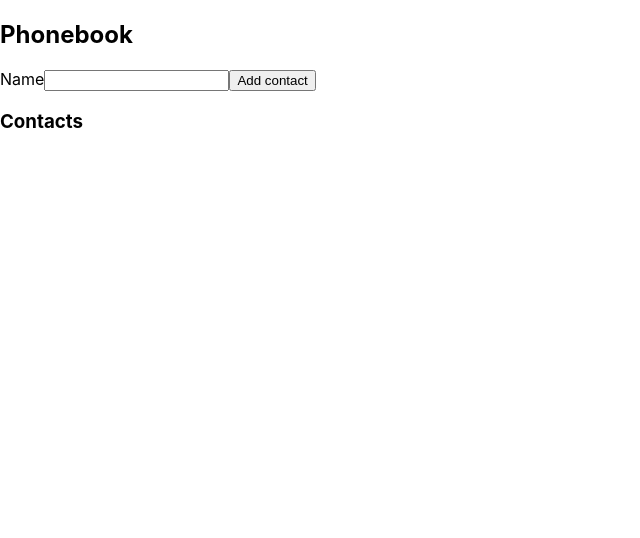
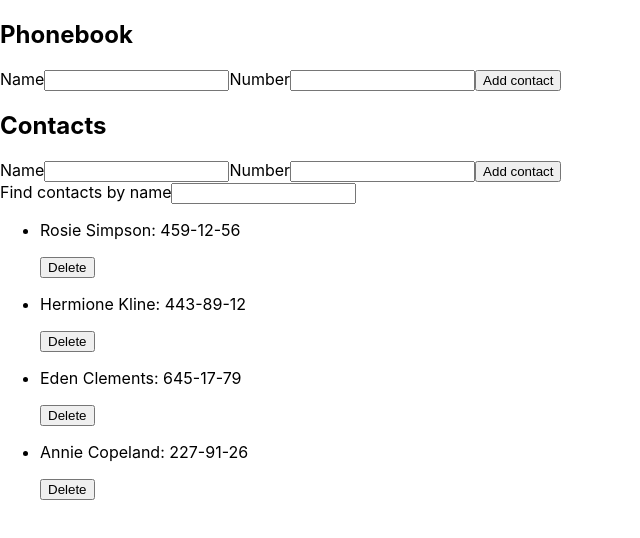
Before and after one commit to Maksym-Ocheretniuk/goit-react-hw-02-phonebook, a React (Create React App) app: page / in a window 1280 px wide. Shown: the top 538 px of the page, without its empty margins (0-640 px from the left). Built offline with nearby package versions, Linux system fonts and the light colour scheme.

Commit message:
update structure

```diff
--- a/src/components/App.jsx
+++ b/src/components/App.jsx
@@ -1,48 +1,60 @@
 import { Component } from 'react';
+import { nanoid } from 'nanoid';
+
 import { ContactList } from './ContactList/ContactList';
+import { Filter } from './Filter/Filter';
+import { ContactForm } from './ContactForm/ContactForm';
 
 export class App extends Component {
   state = {
-    contacts: [],
-    name: '',
+    contacts: [
+      { id: 'id-1', name: 'Rosie Simpson', number: '459-12-56' },
+      { id: 'id-2', name: 'Hermione Kline', number: '443-89-12' },
+      { id: 'id-3', name: 'Eden Clements', number: '645-17-79' },
+      { id: 'id-4', name: 'Annie Copeland', number: '227-91-26' },
+    ],
+    filter: '',
   };
 
-  handleChange = e => {
-    this.setState({ name: e.target.value });
+  changeFilter = e => {
+    this.setState({ ...this.state, filter: e.target.value });
   };
 
-  handleNameSubmit = e => {
-    e.preventDefault();
-    // console.log(this.state)
-    this.reset();
+  deleteContact = contactId => {
+    this.setState(prevState => ({
+      contacts: prevState.contacts.filter(contact => contact.id !== contactId),
+    }));
   };
 
-  reset = () => {
-    this.setState({ contacts: [] });
+  formSubmitHandler = data => {
+    const { contacts } = this.state;
+    const newContact = { ...data, id: nanoid() };
+    this.setState({ contacts: [...contacts, newContact] });
   };
 
   render() {
-    const { contacts, name } = this.state;
+    const { contacts, filter } = this.state;
+    const normalizedFilter = filter.toLowerCase();
+    const visibleContacts = contacts.filter(contact =>
+      contact.name.toLowerCase().includes(normalizedFilter)
+    );
+
     return (
       <div>
         <h2>Phonebook</h2>
-        <form onSubmit={this.handleSubmit}>
-          <label>
-            Name
-            <input
-              value={name}
-              onChange={this.handleNameChange}
-              type="text"
-              name="name"
-              pattern="^[a-zA-Zа-яА-Я]+(([' -][a-zA-Zа-яА-Я ])?[a-zA-Zа-яА-Я]*)*$"
-              title="Name may contain only letters, apostrophe, dash and spaces. For example Adrian, Jacob Mercer, Charles de Batz de Castelmore d'Artagnan"
-              required
-            />
-          </label>
-          <button type="submit">Add contact</button>
-        </form>
-        <h3>Contacts</h3>
-        <ContactList contacts={contacts} />
+
+        <ContactForm onSubmit={this.formSubmitHandler} contacts={contacts} />
+
+        <h2>Contacts</h2>
+
+        <ContactForm onSubmit={this.formSubmitHandler} />
+
+        <Filter value={filter} onChange={this.changeFilter} />
+
+        <ContactList
+          contacts={visibleContacts}
+          onDeleteContact={this.deleteContact}
+        />
       </div>
     );
   }
--- /dev/null
+++ b/src/components/ContactForm/ContactForm.jsx
@@ -0,0 +1,74 @@
+import { Component } from 'react';
+// import PropTypes from 'prop-types';
+
+import css from './ContactForm.module.css';
+
+export class ContactForm extends Component {
+  state = {
+    name: '',
+    number: '',
+  };
+
+  handleChange = e => {
+    const { name, value } = e.target;
+    this.setState({ [name]: value });
+  };
+
+  handleSubmit = e => {
+    e.preventDefault();
+    const { name, number } = this.state;
+    this.reset();
+
+    const isNameExist = this.props.contacts.some(
+      contact => contact.name.toLowerCase() === name.toLowerCase()
+    );
+    if (isNameExist) {
+      alert(`${name} is already in contacts.`);
+      return;
+    }
+
+    this.props.onFormSubmit({ name, number });
+  };
+
+  reset = () => {
+    this.setState({ name: '', number: '' });
+  };
+
+  render() {
+    const { name, number } = this.state;
+    return (
+      <form className={css.formContainer} onSubmit={this.handleSubmit}>
+        <label className={css.formLabel}>
+          Name
+          <input
+            className={css.formInput}
+            value={name}
+            onChange={this.handleChange}
+            type="text"
+            name="name"
+            pattern="^[a-zA-Zа-яА-Я]+(([' \-][a-zA-Zа-яА-Я ])?[a-zA-Zа-яА-Я]*)*$"
+            title="Name may contain only letters, apostrophe, dash and spaces. For example Adrian, Jacob Mercer, Charles de Batz de Castelmore d'Artagnan"
+            required
+          />
+        </label>
+
+        <label className={css.formLabel}>
+          Number
+          <input
+            className={css.formInput}
+            value={number}
+            onChange={this.handleChange}
+            type="tel"
+            name="number"
+            pattern="\+?\d{1,4}?[ .\-\s]?\(?\d{1,3}?\)?[ .\-\s]?\d{1,4}[ .\-\s]?\d{1,4}[ .\-\s]?\d{1,9}"
+            title="Phone number must be digits and can contain spaces, dashes, parentheses and can start with +"
+            required
+          />
+        </label>
+        <button className={css.formButton} type="submit">
+          Add contact
+        </button>
+      </form>
+    );
+  }
+}
--- a/src/components/ContactList/ContactList.jsx
+++ b/src/components/ContactList/ContactList.jsx
@@ -1,9 +1,13 @@
-export const ContactList = ({ contacts }) => (
+// import PropTypes from 'prop-types';
+
+export const ContactList = ({ contacts, onDeleteContact }) => (
   <ul>
-    {contacts.map(({ id, text }) => (
+    {contacts.map(({ id, name, number }) => (
       <li key={id}>
-        <p>{text}</p>
-        {/* <button onClick={() => onDeleteContact(id)}>Удалить</button> */}
+        <p>
+          {name}: <span>{number}</span>
+        </p>
+        <button onClick={() => onDeleteContact(id)}>Delete</button>
       </li>
     ))}
   </ul>
--- /dev/null
+++ b/src/components/Filter/Filter.jsx
@@ -0,0 +1,8 @@
+// import PropTypes from 'prop-types';
+
+export const Filter = ({ value, onChange }) => (
+  <label>
+    Find contacts by name
+    <input value={value} onChange={onChange} type="text" name="filter" />
+  </label>
+);
```
Also changed, not shown: src/components/ContactForm/ContactForm.module.css (added).
